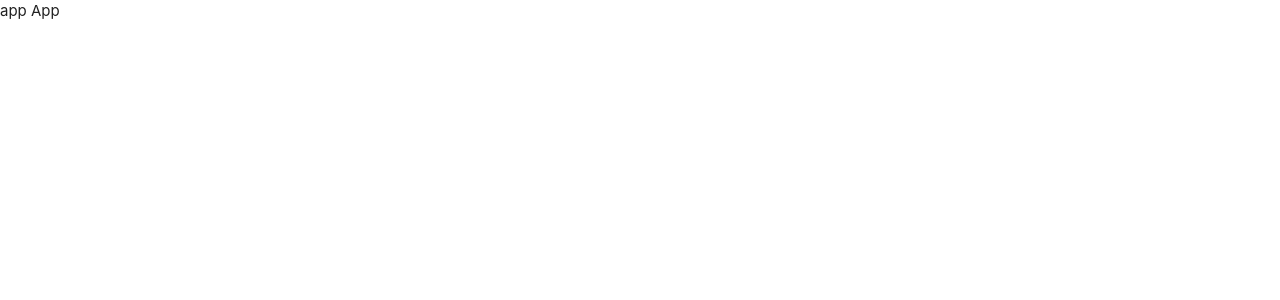
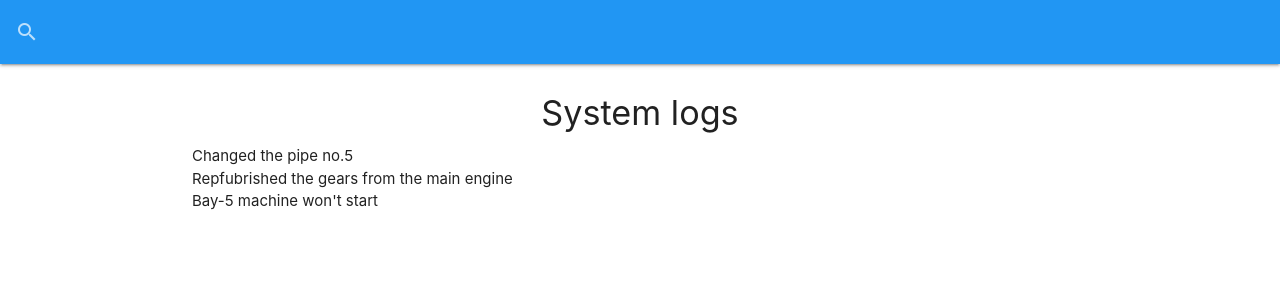
Before and after one commit to klauza/the-machinery, a React (Create React App) app: page / in a window 1280 px wide. Shown: the top 300 px of the page. Built offline with nearby package versions, Linux system fonts and the light colour scheme; data requests are answered from the project's data file.

Commit message:
searchbar & logs display

```diff
--- a/src/App.js
+++ b/src/App.js
@@ -1,4 +1,8 @@
-import React, {useEffect} from 'react';
+import React, {Fragment, useEffect} from 'react';
+import SearchBar from './components/layout/SearchBar';
+import Logs from './components/logs/Logs';
+
+
 import 'materialize-css/dist/css/materialize.min.css';
 import M from 'materialize-css/dist/js/materialize.min.js'; // modals
 
@@ -8,9 +12,12 @@
 
   })
   return (
-    <div className="App">
-      app App
-    </div>
+    <Fragment>
+      <SearchBar />
+      <div className="container">
+        <Logs />
+      </div>
+    </Fragment>
   );
 }
 
--- /dev/null
+++ b/src/components/layout/SearchBar.js
@@ -0,0 +1,19 @@
+import React from 'react'
+
+const SearchBar = () => {
+  return (
+     <nav style={{ marginBottom: '30px' }} className="blue">
+      <div className="nav-wrapper">
+      <form>
+         <div className="input-field">
+          <input id="search" type="search" required />
+          <label className="label-icon" htmlFor="search"><i className="material-icons">search</i></label>
+          <i className="material-icons">close</i>
+        </div>
+      </form>
+      </div>
+     </nav>
+  )
+}
+
+export default SearchBar
--- /dev/null
+++ b/src/components/logs/Logs.js
@@ -0,0 +1,38 @@
+import React, { useState, useEffect } from 'react'
+
+const Logs = () => {
+  const [logs, setLogs] = useState([]); // create state
+  const [loading, setLoading] = useState(false);
+
+  useEffect(() => {
+    getLogs();
+    //eslint-disable-next-line
+  }, []);
+
+  const getLogs = async () => {
+    setLoading(true);
+    const res = await fetch('/logs');
+    const data = await res.json();
+
+    setLogs(data);
+    setLoading(false);
+  }
+
+  if(loading){
+    return <h3>loading... </h3>
+  }
+
+  return (
+    <ul className="collection-with-header">
+      <li className="collection-header">
+        <h4 className="center">System logs</h4>
+      </li>
+      {!loading && logs.length === 0 ? (<p className="center">No logs to show... </p>)
+      : (logs.map(log => <li>{log.message}</li>))
+      }
+
+    </ul>
+  )
+}
+
+export default Logs
```
Also changed, not shown: src/components/logs/LogItem.js (added).
